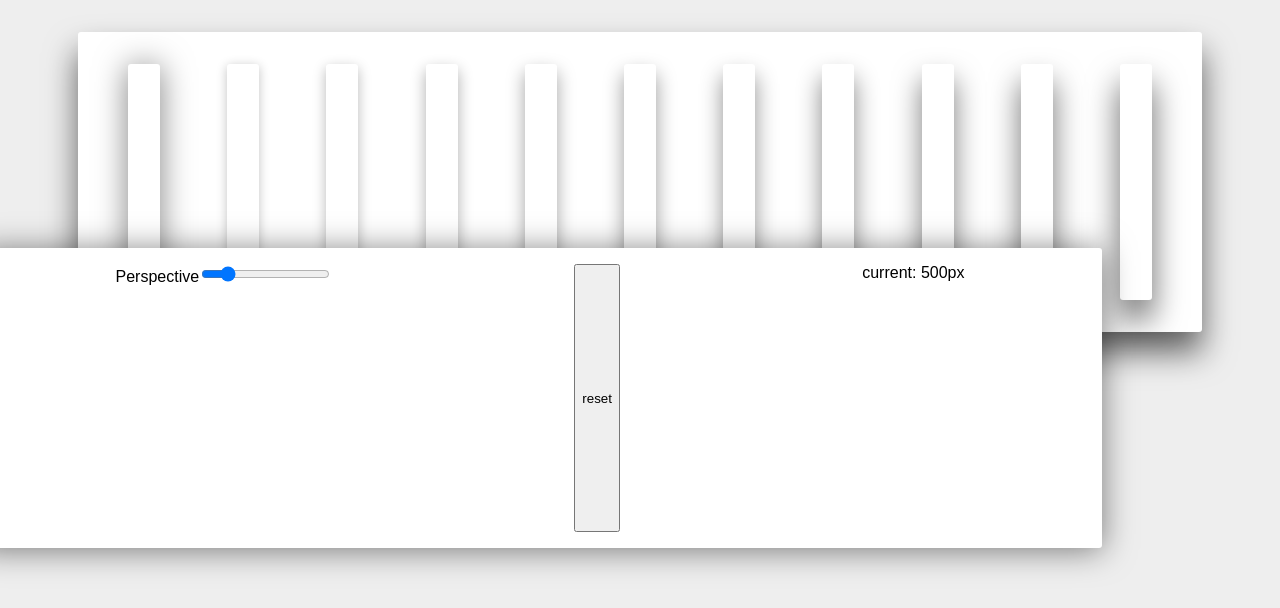
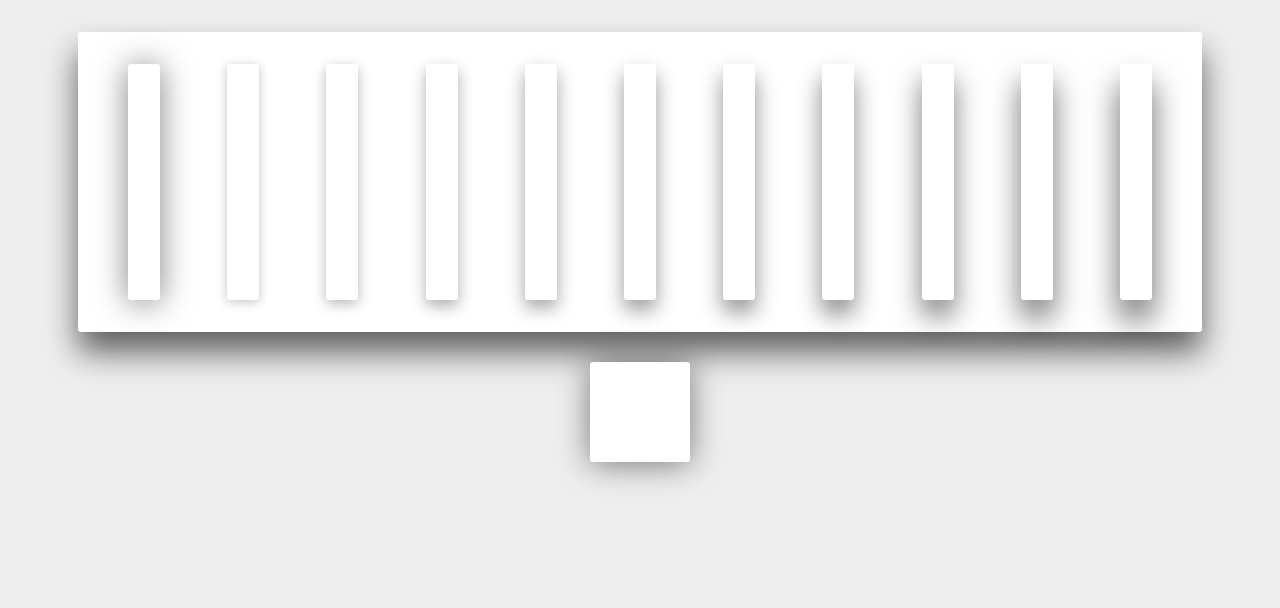
Before and after one commit to justjake/swan-lake, a React (Create React App) app: page / in a window 1280 px wide. Shown: the top 608 px of the page. Built offline with nearby package versions, Linux system fonts and the light colour scheme; the HTML template or start-up script is replaced by a standard one.

Commit message:
animate angle and color, too

```diff
--- a/src/App.js
+++ b/src/App.js
@@ -15,9 +15,11 @@ class App extends Component {
     super(poops)
     this.state = {
       show: false,
-      x: null,
-      y: null,
+      x: window.innerWidth / 2,
+      y: window.innerHeight / 2,
       perspective: 500,
+      x_ang: 0,
+      y_ang: 0,
     }
     //window.addEventListener(
       //"mousemove",
@@ -80,32 +82,75 @@ class App extends Component {
         }}>
           {
             ({h, x_off, y_off}) => {
+              const maxAngle = 20
+
               const xp = progress(x_off_prev, x_off_dest, x_off)
               const yp = progress(y_off_prev, y_off_dest, y_off)
-
               const distance = xp
 
+              const goingDown = y_off > y_off_prev
+              const goingRight = x_off > x_off_prev
+
+
+              //debugger;
+
               const p = parabola(distance)
+
+              // TODO: scale maxAngle based on width:height ratio of the object being transformed
+              const rotateX = (goingDown ? -1 : 1) * scale(0, maxAngle * 1.5, p)
+              const rotateY = (goingRight ? 1 : -1) * scale(0, maxAngle * 2, p)
+
               const height = scale(3, 30, p)
-              const transform = `translateZ(${scale(0, 100, p)}px)`
+              const transforms = [
+               `translateZ(${scale(0, 100, p)}px)`,
+               //`rotateX(${scale(maxAngle, 0, xp)}deg)`,
+               //`rotateY(${scale(maxAngle, 0, yp)}deg)`,
+               `rotateX(${rotateX}deg)`,
+               `rotateY(${rotateY}deg)`,
+              ]
+
+              const saturation = 81 + rotateX * 1
+              const lightness = 65 + rotateX * 2
+
+              const transform = transforms.join(' ')
+              const background = `hsl(225, ${saturation}%, ${lightness}%)`
               //console.log(x_off, x_off_dest, distance, p, height)
 
-              return <Paper c="butt" h={height} style={{
+              return <Paper h={height} style={{
                 top: y_off,
                 left: x_off,
                 transform,
+                background,
+                width: 100,
+                height: 100,
+                marginLeft: 'auto',
+                marginRight: 'auto',
+                marginTop: '30px',
               }}>
-                <label>Perspective
-                  <input type="range" min="0" max="3000" value={this.state.perspective} onChange={this.onPerspectiveChange.bind(this)} />
-                </label>
-                <button onClick={() => this.setState({perspective: 500})}>reset</button>
-                current: {this.state.perspective}px
               </Paper>
             }
           }
         </Motion>
     </div>
     );
+  }
+
+  renderForm() {
+    return (
+      <div>
+      <label>Perspective
+        <input type="range" min="0" max="3000" value={this.state.perspective} onChange={this.onPerspectiveChange.bind(this)} />
+      </label>
+      <label>x ang: {this.state.x_ang}
+        <input type="range" min="-10" max="10" value={this.state.x_ang} onChange={e => this.setState({x_ang: e.target.value})} />
+      </label>
+      <label>y ang: {this.state.y_ang}
+        <input type="range" min="-10" max="10" value={this.state.y_ang} onChange={e => this.setState({y_ang: e.target.value})} />
+      </label>
+      <button onClick={() => this.setState({perspective: 500, x_ang: 0, y_ang: 0})}>reset</button>
+      current: {this.state.perspective}px
+      </div>
+    )
   }
 }
 
@@ -122,7 +167,7 @@ const scale = (min, max, ratio) => ((max - min) * between(0, 1, ratio)) + min
 const parabola = (x) => -x * (x - 1)
 const xr = x => x / window.innerWidth
 const yr = y => y / window.innerHeight
-const offset = n => scale(-100, 100, n)
+const offset = n => scale(-500, 500, n)
 const range = (num) => {
   const r = []
   for (let i = 0; i < num; i++) r.push(i)
```
